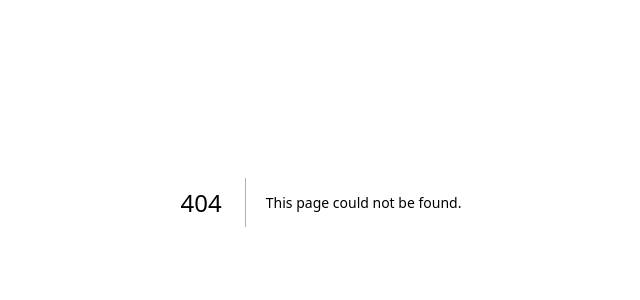
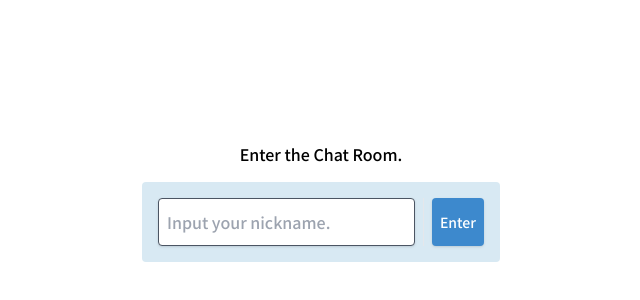
Before and after one commit to WONILLISM/nextjs-chat-app, a Next.js app: page /test in a window 1280 px wide. Before the commit this address had no page. Shown: the part 198-498 px from the top of the page, without its empty margins (319-959 px from the left). Built offline with nearby package versions, Linux system fonts and the light colour scheme; no server answers.

Commit message:
feat: add username input (#8)

```diff
--- /dev/null
+++ b/src/app/chat/actions.ts
@@ -0,0 +1,11 @@
+import { ChatMessage } from "@/types/chat";
+
+export const sendApiSocketChat = async (msg: ChatMessage) => {
+  const response = fetch("/api/socket/chat", {
+    method: "POST",
+    headers: {
+      "Content-Type": "application/json",
+    },
+    body: JSON.stringify(msg),
+  });
+};
--- /dev/null
+++ b/src/app/test/page.tsx
@@ -0,0 +1,47 @@
+"use client";
+import React, { useEffect, useState } from "react";
+import { useSession } from "next-auth/react";
+import UserNameInput from "@/components/chat/UserNameInput";
+import { ChatMessage } from "@/types/chat";
+
+const Chat = () => {
+  const [isConnected, setIsConnected] = useState<boolean>(false);
+
+  const [inputs, setInputs] = useState<ChatMessage>({
+    username: "",
+    message: "",
+  });
+
+  const { data, status } = useSession();
+
+  useEffect(() => {
+    if (data && data.user?.name) {
+      setInputs({ ...inputs, username: data.user.name! });
+    }
+  }, [data, data?.user?.name]);
+
+  if (status === "loading") {
+    return <div>Loading ...</div>;
+  }
+
+  return (
+    <div className="flex items-center justify-center min-h-screen p-4 mx-auto ">
+      <div className="flex flex-col items-center justify-center w-full h-full gap-4">
+        <div>Enter the Chat Room.</div>
+        <UserNameInput
+          type="text"
+          value={inputs.username}
+          placeholder="Input your nickname."
+          onChange={(e) => setInputs({ ...inputs, username: e.target.value })}
+          // onKeyUp={(e) => {
+          //   if (e.key === "Enter") {
+          //     setUserName(userNameInput);
+          //   }
+          // }}
+        />
+      </div>
+    </div>
+  );
+};
+
+export default Chat;
--- a/src/components/Header.tsx
+++ b/src/components/Header.tsx
@@ -1,6 +1,6 @@
 "use client";
 
-import { useSession } from "next-auth/react";
+import { signOut, useSession } from "next-auth/react";
 import Link from "next/link";
 
 import React from "react";
@@ -22,11 +22,11 @@ const Header = () => {
   if (status === "loading") return <Loading />;
 
   return (
-    <header className="w-full h-24 fixed bg-purple-950 bg-opacity-50">
-      <div className="h-full px-8 flex items-center">
+    <header className="fixed w-full h-24 bg-opacity-50 bg-purple-950">
+      <div className="flex items-center h-full px-8">
         <Link href="/">Logo</Link>
 
-        <nav className="ml-auto flex">
+        <nav className="flex ml-auto">
           {links.map((link) => (
             <Link key={link.id} className="p-2" href={link.path}>
               {link.title}
@@ -37,7 +37,9 @@ const Header = () => {
               Login
             </Link>
           ) : (
-            <button className="border border-black">Logout</button>
+            <button className="border border-black" onClick={() => signOut()}>
+              Logout
+            </button>
           )}
         </nav>
       </div>
--- /dev/null
+++ b/src/components/chat/UserNameInput.tsx
@@ -0,0 +1,28 @@
+import React, { InputHTMLAttributes } from "react";
+
+type UserNameInputProps = InputHTMLAttributes<HTMLInputElement>;
+
+const UserNameInput = ({ ...rest }: UserNameInputProps) => {
+  return (
+    <div className="h-20 p-4 bg-[#D8E9F3] rounded">
+      <div className="flex flex-row flex-1 h-full divide-x divide-gray-200">
+        <div className="flex-1 pr-2">
+          <input
+            className="w-full h-full px-2 text-black border border-gray-600 rounded shadow "
+            {...rest}
+          />
+        </div>
+        <div className="flex flex-col items-stretch justify-center pl-2">
+          <button
+            className="h-full px-2 text-sm rounded shadow bg-[#3D89CD] text-white"
+            onClick={() => {}}
+          >
+            Enter
+          </button>
+        </div>
+      </div>
+    </div>
+  );
+};
+
+export default UserNameInput;
--- /dev/null
+++ b/src/types/chat.ts
@@ -0,0 +1,4 @@
+export interface ChatMessage {
+  username: string;
+  message: string;
+}
```
